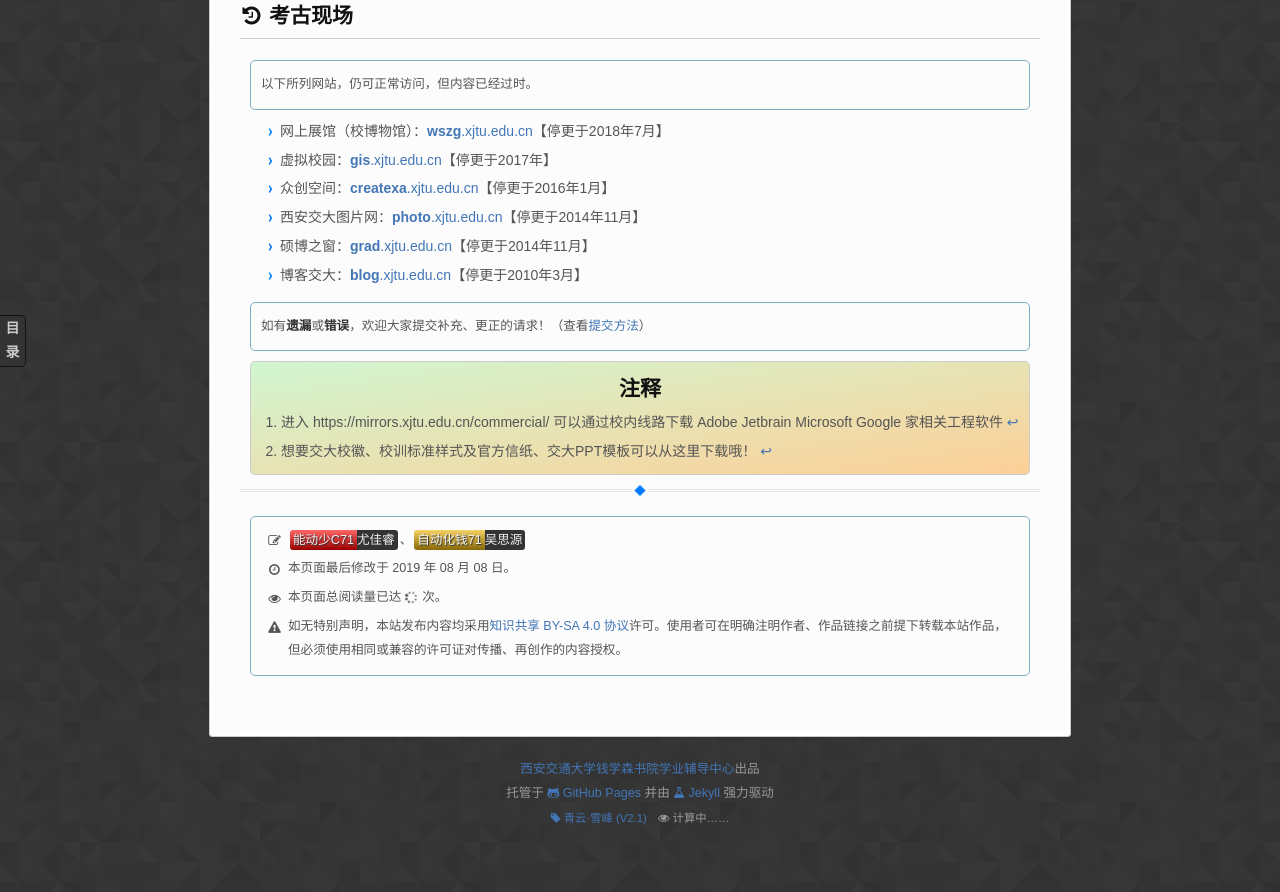
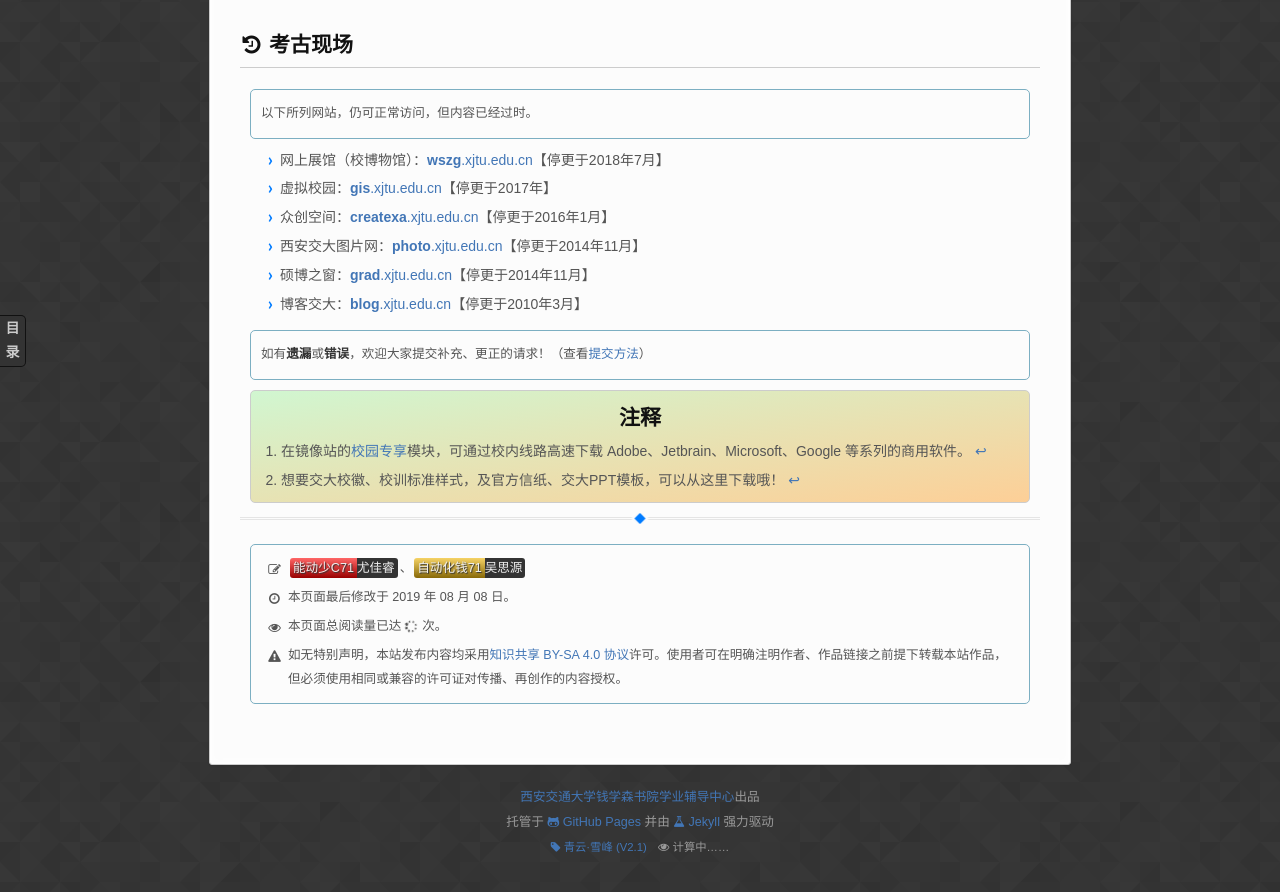
Before and after one commit to qyxf/qyxf.github.io, a Jekyll site: the page built from navigator.md, in a window 1280 px wide and 900 px high, scrolled down 2738 px. Shown: the top 892 px of the window. Built offline with Jekyll 4.4.1, drawn with Linux system fonts in a browser that asks for light colours; some web fonts are replaced; our own code applies the rules of GitHub Pages for plain Markdown files; comment, search, counter and statistics services are not loaded; before the commit the page ends 3609 px from its top, so only the background shows below that; some of the changed text lies outside the part shown.

Commit message:
Update navigator
Former-commit-id: d1f5a3606c66f0d380a1ce8fc8819a81cde6779a

```diff
--- a/navigator.md
+++ b/navigator.md
@@ -83,7 +84,7 @@ author: '`能动少C71尤佳睿`、`自动化钱71吴思源`'
 - 挑战网：[www.**tiaozhan**.com](https://www.tiaozhan.com)
 - 学长享答：[www.**xzxda**.com](http://www.xzxda.com)
 
-[^resources]: 进入 https://mirrors.xjtu.edu.cn/commercial/ 可以通过校内线路下载 Adobe Jetbrain Microsoft Google 家相关工程软件
+[^resources]: 在镜像站的[校园专享](https://mirrors.xjtu.edu.cn/commercial/)模块，可通过校内线路高速下载 Adobe、Jetbrain、Microsoft、Google 等系列的商用软件。
 
 
 
@@ -94,7 +95,7 @@ author: '`能动少C71尤佳睿`、`自动化钱71吴思源`'
 - 学生处知心网：[**xsc**.xjtu.edu.cn](http://xsc.xjtu.edu.cn)
 - 视觉影像识别系统[^PPT]：[**vi**.xjtu.edu.cn](http://vi.xjtu.edu.cn)
 
-[^PPT]: 想要交大校徽、校训标准样式及官方信纸、交大PPT模板可以从这里下载哦！
+[^PPT]: 想要交大校徽、校训标准样式，及官方信纸、交大PPT模板，可以从这里下载哦！
 
 
 ## <i class="fa fa-history"></i> 考古现场
```
Also changed, not shown: other parts of navigator.md (+1 -0 lines).
